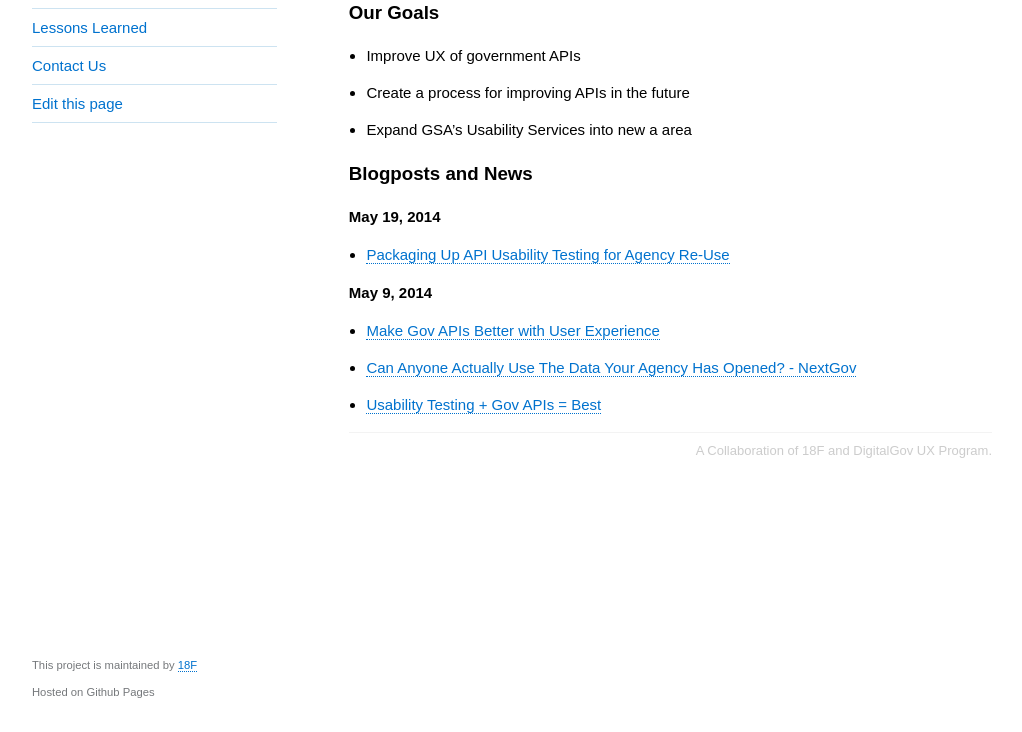
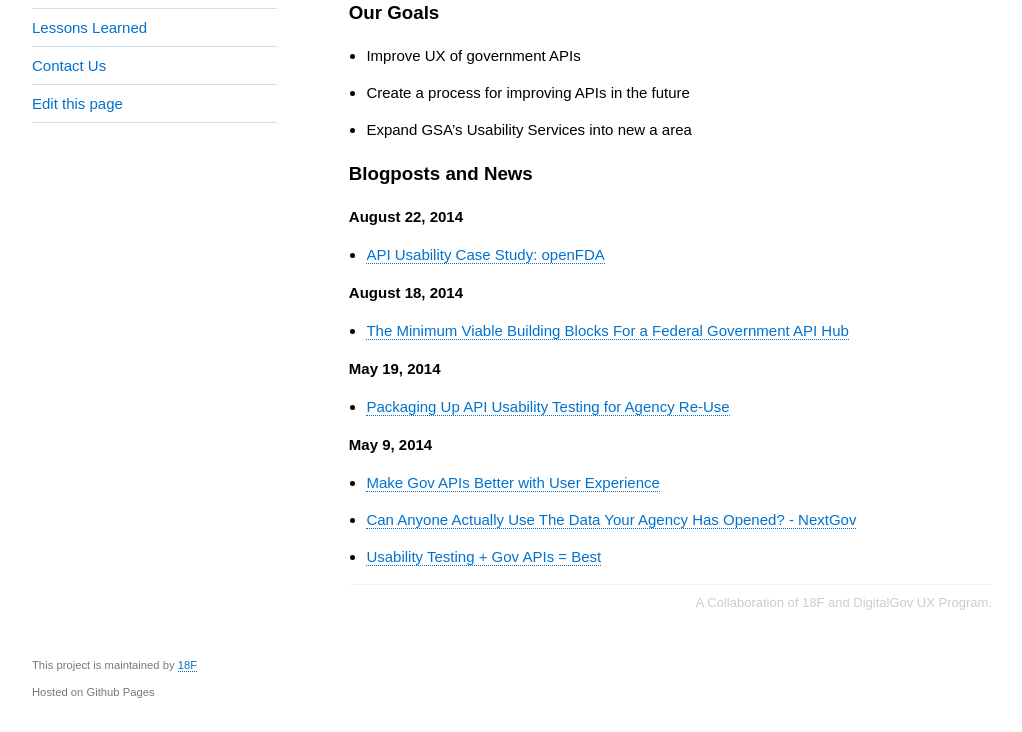
Before and after one commit to 18F/API-Usability-Testing, a Jekyll site: the page built from index.md, in a window 1280 px wide and 1070 px high. Shown: the part 338-1070 px from the top of the window, without its empty margins (128-1150 px from the left). Built offline with Jekyll 4.4.1, drawn with Linux system fonts in a browser that asks for light colours.

Commit message:
Added two new blogs

```diff
--- a/index.md
+++ b/index.md
@@ -20,6 +20,14 @@ Because if you want people to use your API, it *needs* to be usable.
 
 ### Blogposts and News
 
+**August 22, 2014**
+
+* [API Usability Case Study: openFDA](http://www.digitalgov.gov/2014/08/22/api-usability-case-study-openfda/?utm_source=rss&utm_medium=rss&utm_campaign=api-usability-case-study-openfda)
+
+**August 18, 2014**
+
+* [The Minimum Viable Building Blocks For a Federal Government API Hub](http://www.digitalgov.gov/2014/08/18/the-minimum-viable-building-blocks-for-a-federal-government-api-hub/)
+
 **May 19, 2014**
 
 * [Packaging Up API Usability Testing for Agency Re-Use](http://18fblog.tumblr.com/post/86214382873/packaging-up-api-usability-testing-for-agency-re-use){:target="_blank"}
```
